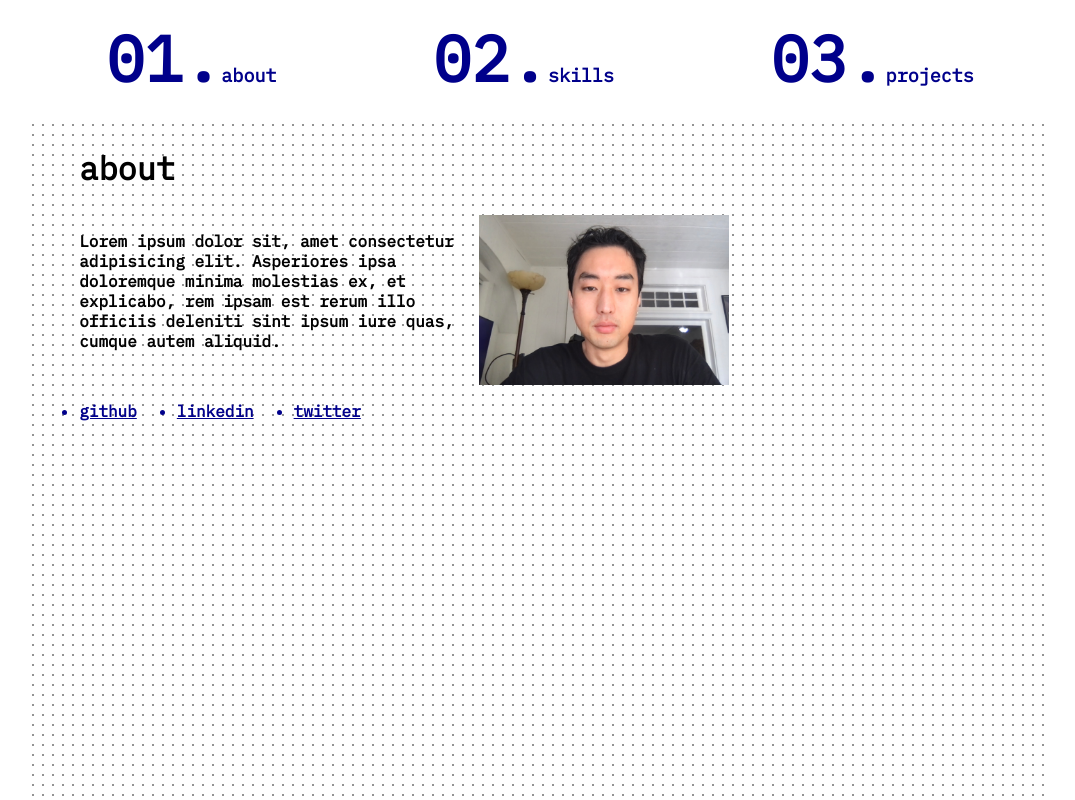
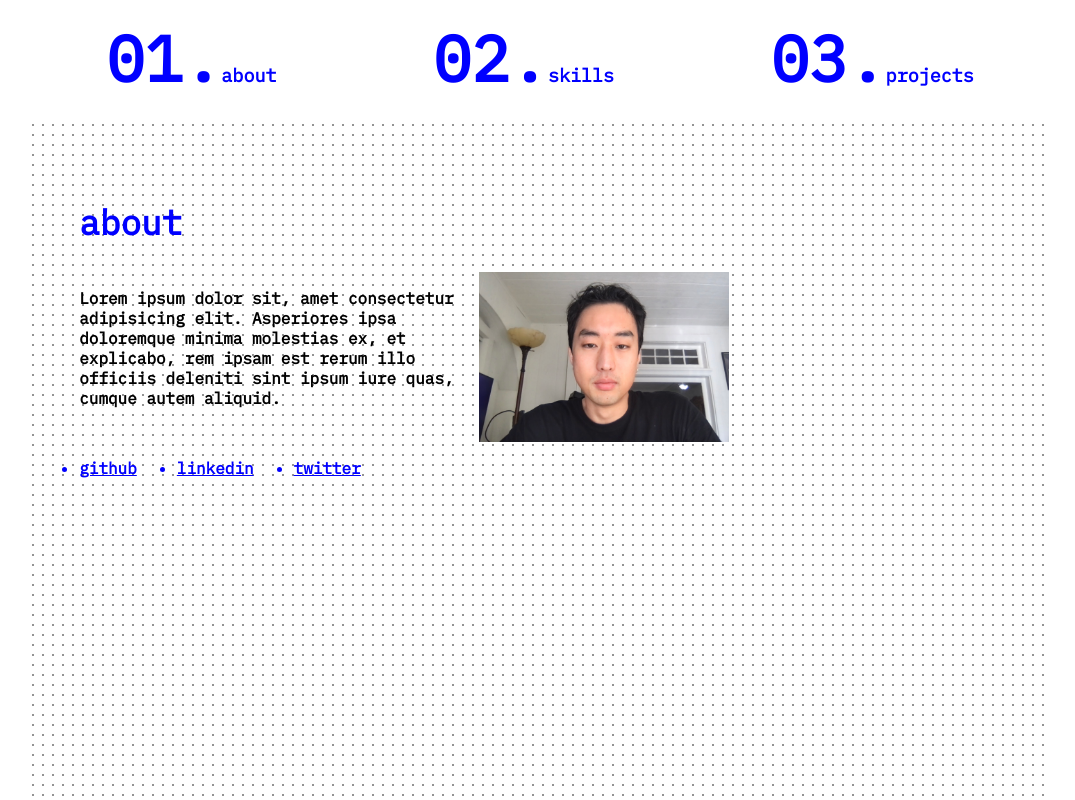
Before and after one commit to stvnlee890/Portfolio2.0, a website built with Vite: page src/index.html in a window 1280 px wide. Shown: the top 800 px of the page, without its empty margins (100-1175 px from the left). Built offline with nearby package versions, Linux system fonts and the light colour scheme.

Commit message:
Still on about

```diff
--- a/src/style.css
+++ b/src/style.css
@@ -3,7 +3,7 @@
 }
 :root {
   --font-color: #333333;
-  --font-blue: darkblue;
+  --font-blue: blue;
   --font-style: "IBM Plex Mono", monospace;
 }
 html {
@@ -39,7 +39,7 @@ body {
   margin-right: 10%;
   margin-top: 20px;
   height: 400vh;
-  overflow-x: hidden;
+  display: flex;
 }
 
 .dots {
@@ -57,12 +57,12 @@ About Section
 */
 
 .section-title {
-  font-size: 2rem;
+  font-size: 2.15rem;
+  color: var(--font-blue);
 }
 
 .about {
-  margin-left: 5%;
-  margin-right: 5%;
+  margin: 5% 5% 0 5%;
 }
 
 .description-wrapper {
```
